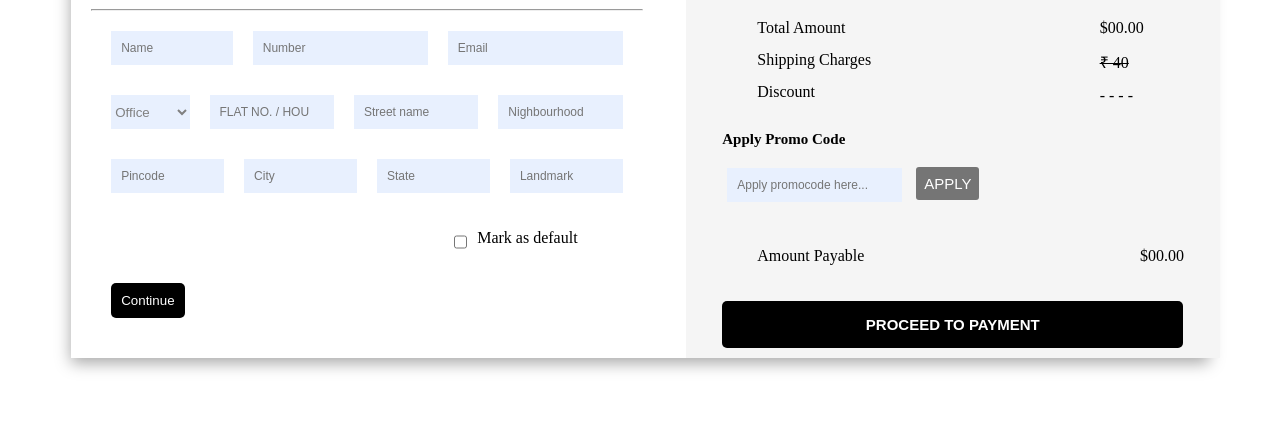
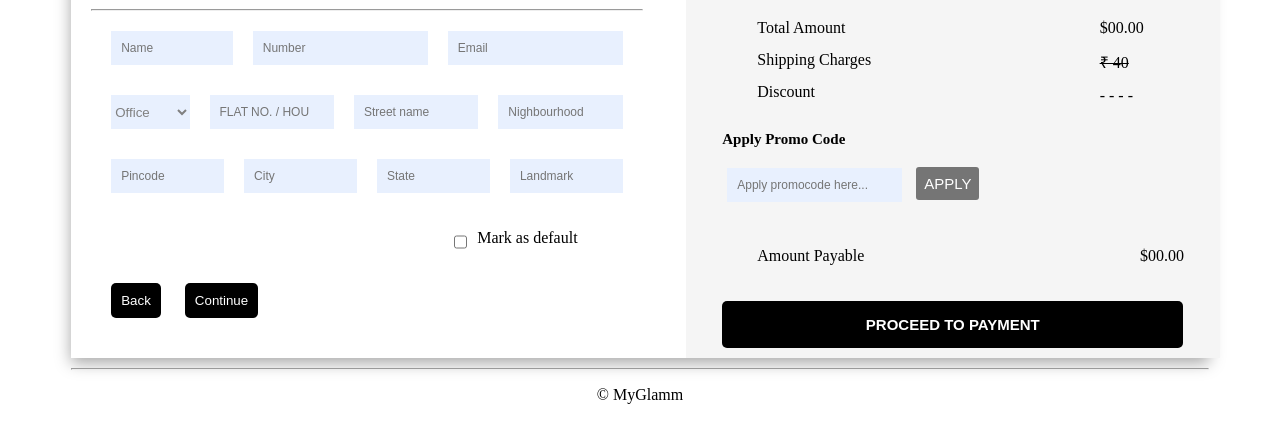
Before and after one commit to sahil-rawat-dev/u-3project, a plain HTML site: page checkout.html in a window 1280 px wide. Shown: the part 258-700 px from the top of the page. Drawn offline with Linux system fonts and the light colour scheme.

Commit message:
udated
littel changes

```diff
--- a/checkout.css
+++ b/checkout.css
@@ -32,7 +32,14 @@
   box-shadow: rgba(0, 0, 0, 0.35) 0px 5px 15px;
 
 }
-
+#low{
+    width: 90%;
+    margin: auto;
+    text-align: center;
+}
+#low>hr{
+margin: 10px 0px 10px 0px;
+}
 
 #heading>p {
     text-align: center;
--- a/checkout.html
+++ b/checkout.html
@@ -75,6 +75,8 @@
 
 
                  <div id="five">
+
+                    <button onclick="window.location.href='./Cart/cart.html'">Back</button>
                      <button>Continue</button>
                  </div>
 
@@ -140,13 +142,16 @@
                     </div>
 
                     <div id="proceed_payment">
-                        <Button>Proceed to payment</Button>
+                        <Button onclick="window.location.href = 'Payment.html'">Proceed to payment</Button>
                     </div>
 
                 </div>
             </div>
         </div>
-
+        <div id="low">
+            <hr>
+            <p><p>© MyGlamm</p></p>
+        </div>
     </div>
 
 
```
Also changed, not shown: Cart/cart.html (+3 -2 lines), Payment.html (+9 -1 lines).
